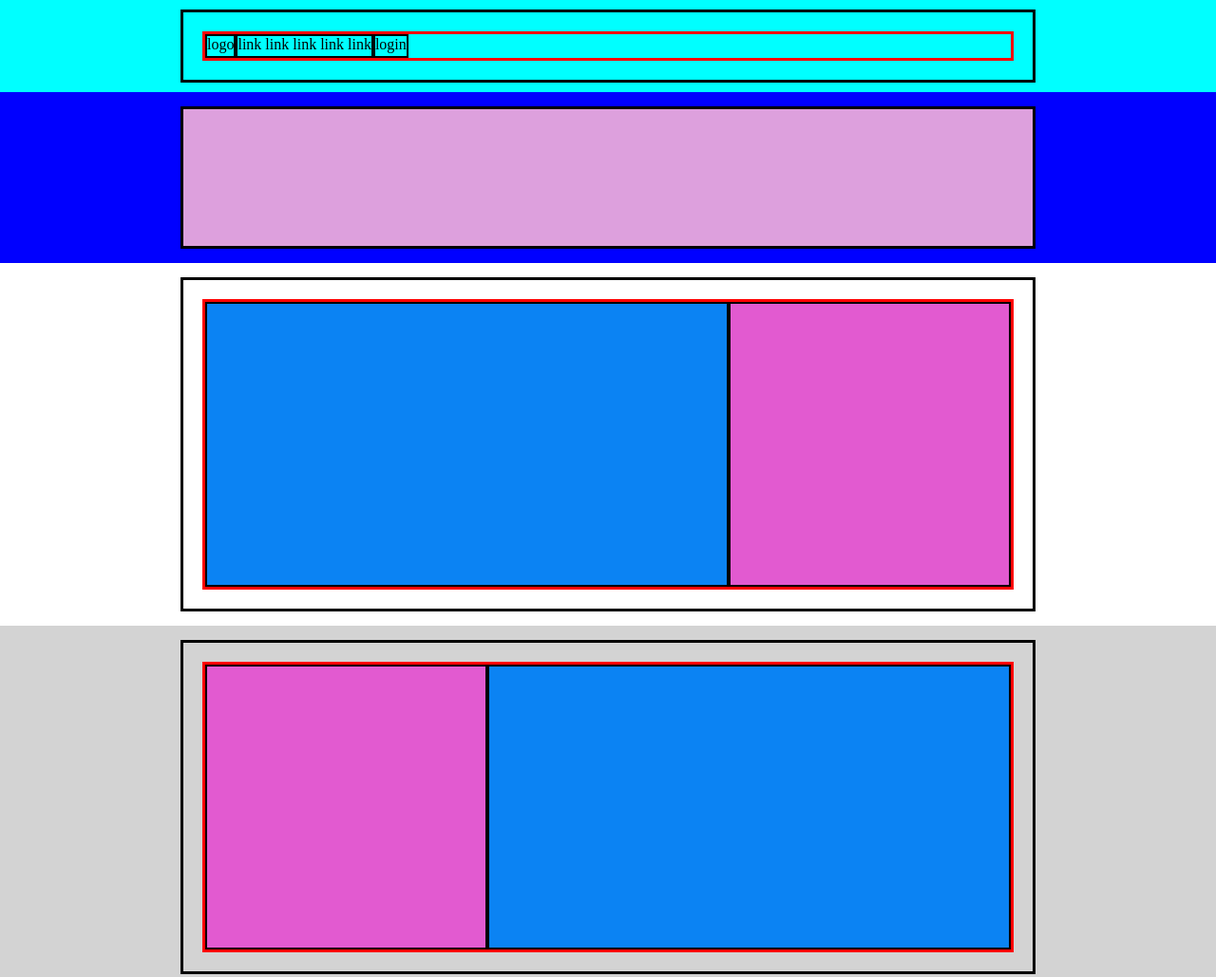
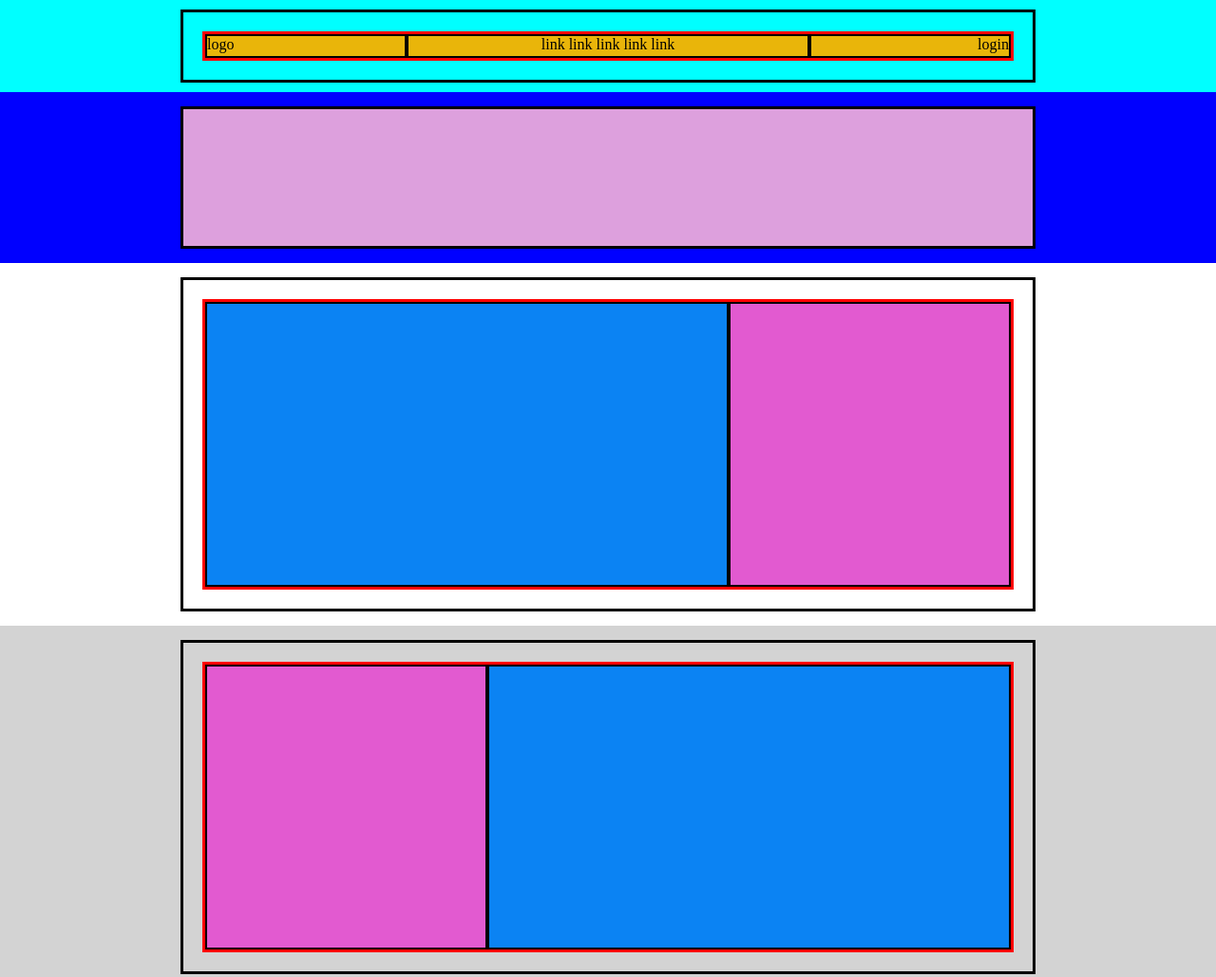
Before and after one commit to ChriCore99/htmlcss-struttura-discord, a plain HTML site: page index.html in a window 1280 px wide. Shown: the top 1029 px of the page at 95% size. Drawn offline with Linux system fonts and the light colour scheme.

Commit message:
ADD: sistemato header

```diff
--- a/css/style.css
+++ b/css/style.css
@@ -33,6 +33,21 @@ img {
 
 .col-header {
     min-height: 25px;
+    background-color: rgb(233, 181, 10);
+}
+
+.header-logo {
+    flex-basis: 25%;
+}
+
+.header-login {
+    flex-basis: 25%;
+    text-align: end;
+}
+
+.header-link {
+    flex-basis: 50%;
+    text-align: center;
 }
 
 /* main */
--- a/index.html
+++ b/index.html
@@ -14,9 +14,9 @@
         <section class="header-sec">
             <div class="container">
                 <div class="row">
-                    <div class="col col-header"> logo </div>
-                    <div class="col col-header"> link link link link link </div>
-                    <div class="col col-header"> login </div>
+                    <div class="col col-header header-logo"> logo </div>
+                    <div class="col col-header header-link"> link link link link link </div>
+                    <div class="col col-header header-login"> login </div>
                 </div>
             </div>
         </section>
```
